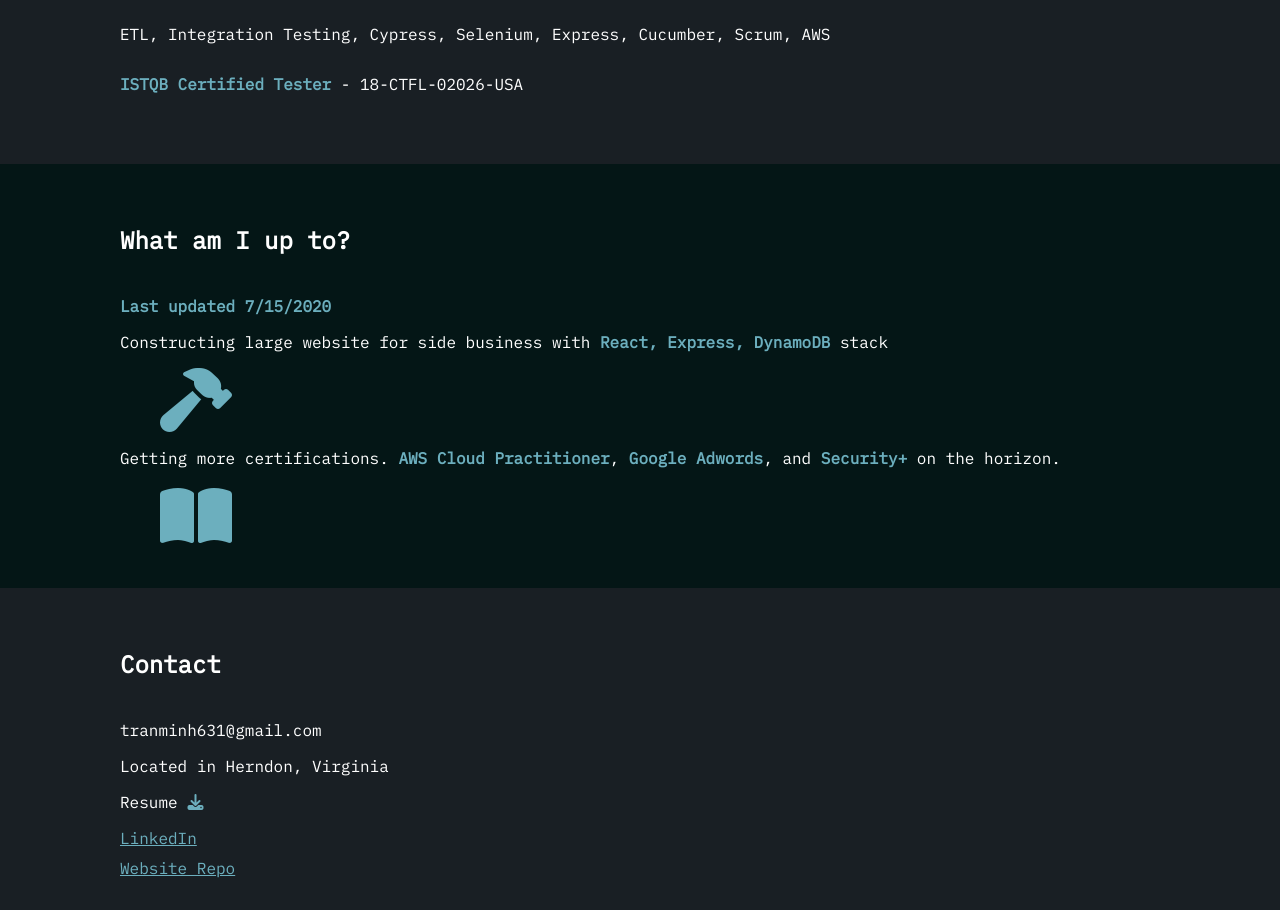
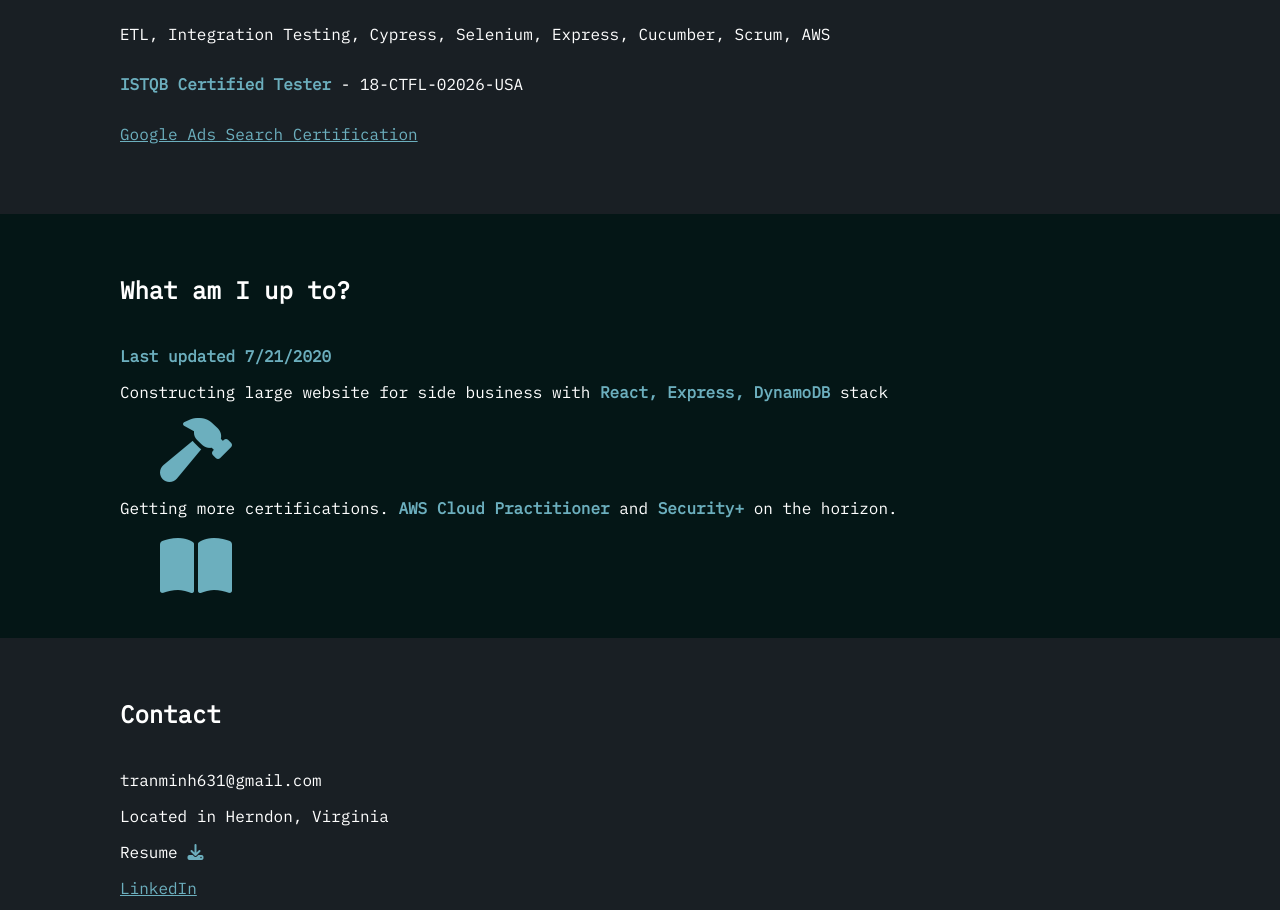
Before and after one commit to tranminh631/tranminh631.github.io, a React (Create React App) app: page / in a window 1280 px wide. Shown: the part 1060-1970 px from the top of the page. Built offline with nearby package versions, Linux system fonts and the light colour scheme; the HTML template or start-up script is replaced by a standard one.

Commit message:
certification update

```diff
--- a/public/index.html
+++ b/public/index.html
@@ -9,7 +9,7 @@
     <meta name="theme-color" content="#000000" />
     <meta
       name="description"
-      content="Web site created using create-react-app"
+      content="Web site for software developer Minh Tran"
     />
     <link rel="apple-touch-icon" href="%PUBLIC_URL%/logo192.png" />
     <!--
--- a/src/Blog.js
+++ b/src/Blog.js
@@ -5,12 +5,12 @@
 	return(
 		<div className="Blog module">
 			<h2>What am I up to?</h2>
-			<b>Last updated 7/15/2020</b>
+			<b>Last updated 7/21/2020</b>
 			<p>Constructing large website for side business with <b>React, Express, DynamoDB</b> stack</p>
 			<i className="fas fa-hammer"></i>
 			<p>
 				Getting more certifications. <b>
-				AWS Cloud Practitioner</b>, <b>Google Adwords</b>, and <b>Security+</b> on the horizon.
+				AWS Cloud Practitioner</b> and <b>Security+</b> on the horizon.
 			</p>
 			<i className="fas fa-book-open"></i>
 		</div>
--- a/src/Skills.js
+++ b/src/Skills.js
@@ -10,6 +10,9 @@
 			<p><b>Java</b> developer in test. (Examples incoming)</p>
 			<p>ETL, Integration Testing, Cypress, Selenium, Express, Cucumber, Scrum, AWS</p>
 			<p><b>ISTQB Certified Tester</b> - 18-CTFL-02026-USA</p>
+			<p><a href="https://skillshop.exceedlms.com/profiles/08f10ae5d7c9405b848a19d36e0affe0"
+				target="_blank" rel="noopener noreferrer">
+				Google Ads Search Certification</a></p>
 		</div>
 	)
 }
```
Also changed, not shown: public/manifest.json.
